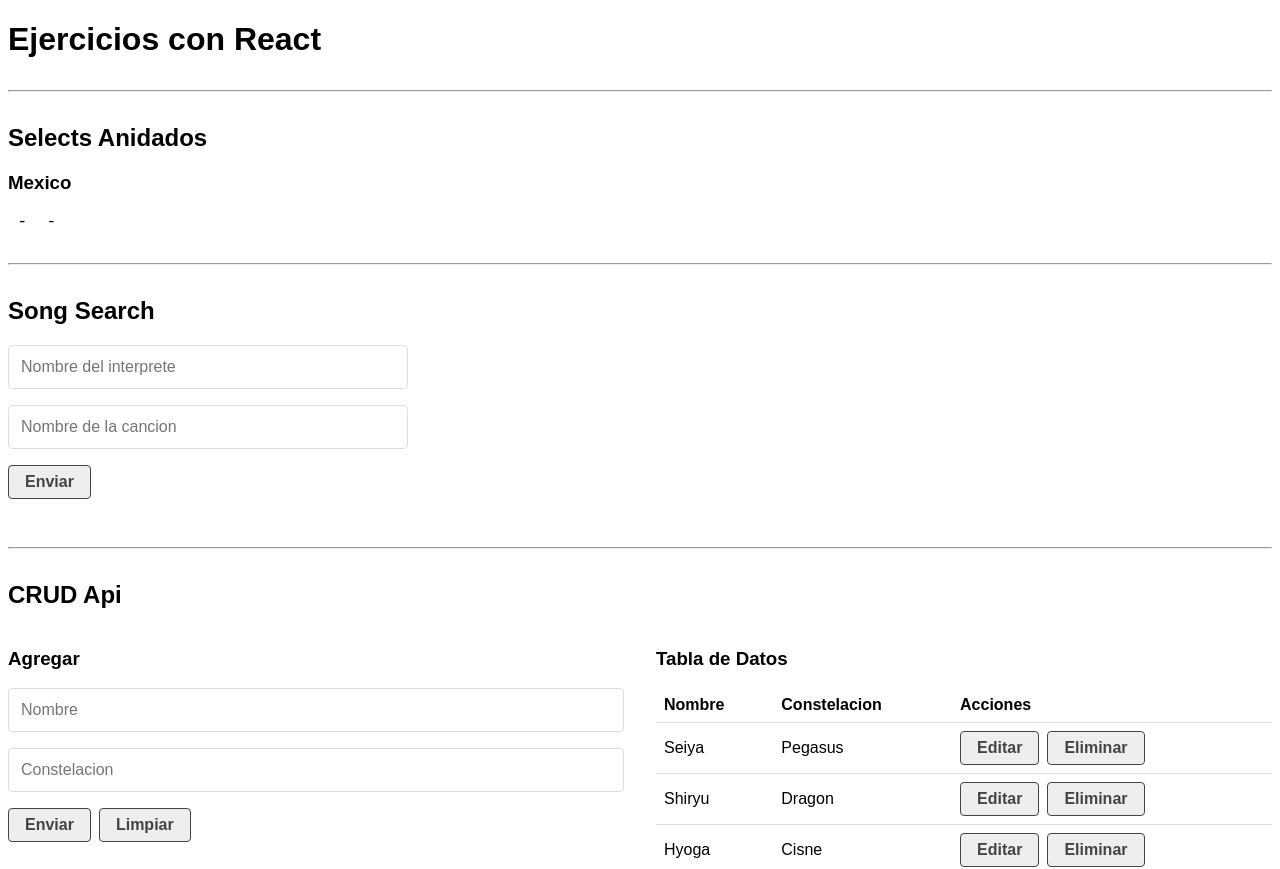
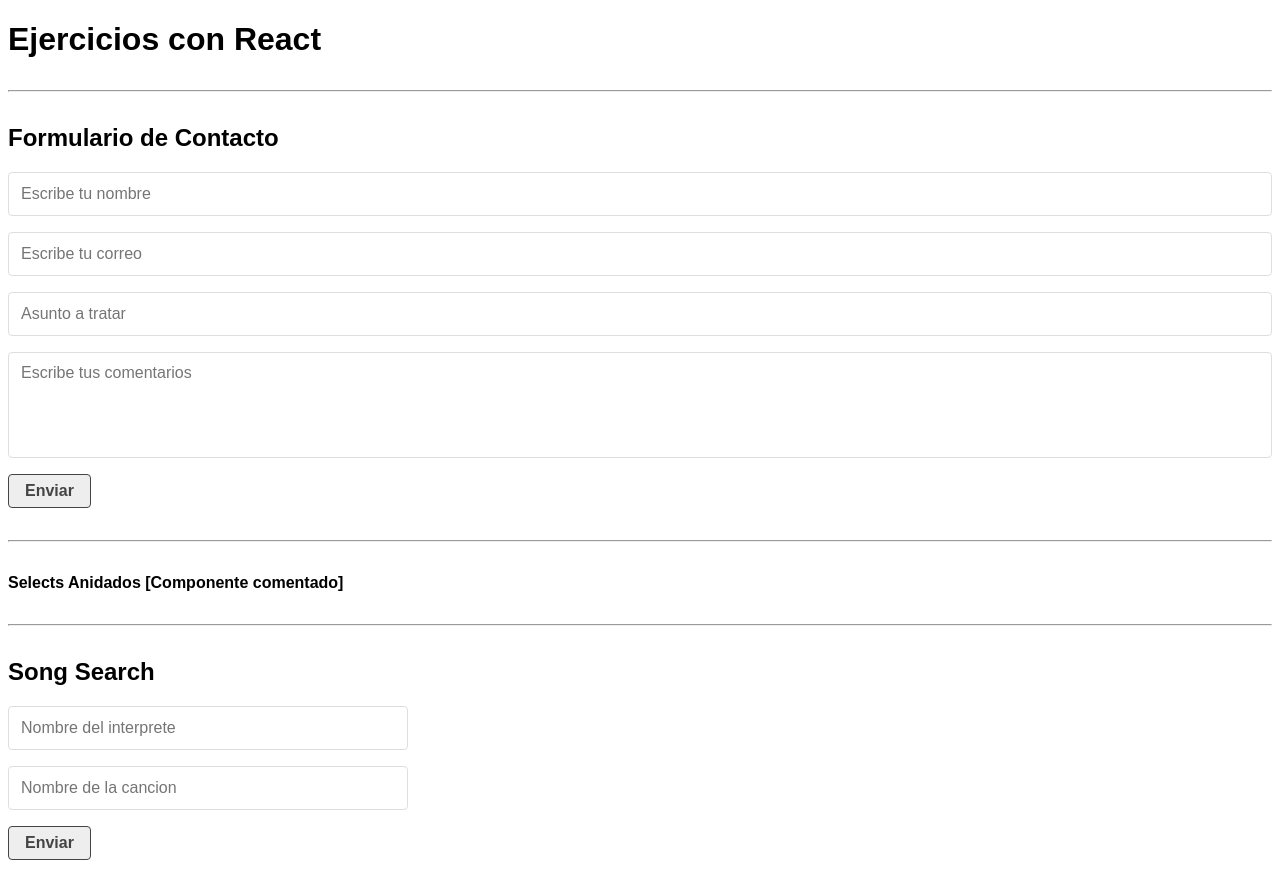
Before and after one commit to Duk3nd3/React-JS-Practices, a React (Create React App) app in the folder 02-react-exercises/: page / in a window 1280 px wide. Shown: the top 869 px of the page. Built offline with nearby package versions, Linux system fonts and the light colour scheme; no server answers; data requests are answered from the project's data file.

Commit message:
Validacion Formularios: Envio de datos AJAX y API FormSubmit (Finalizado)

```diff
--- a/02-react-exercises/src/App.js
+++ b/02-react-exercises/src/App.js
@@ -1,7 +1,8 @@
 import React from 'react';
+import ContactForm from './components/ContactForm';
 import CrudApi from './components/CrudApi';
 import CrudApp from './components/CrudApp';
-import SelectAnidados from './components/SelectAnidados';
+// import SelectAnidados from './components/SelectAnidados';
 import SongSearch from './components/SongSearch';
 
 function App() {
@@ -9,7 +10,10 @@ function App() {
 		<>
 			<h1>Ejercicios con React</h1>
 			<hr />
-			<SelectAnidados />
+			<ContactForm />
+			<hr />
+			<strong>Selects Anidados [Componente comentado]</strong>
+			{/* <SelectAnidados /> */}
 			<hr />
 			<SongSearch />
 			<hr />
--- /dev/null
+++ b/02-react-exercises/src/components/ContactForm.jsx
@@ -0,0 +1,115 @@
+import React from 'react';
+import { useForm } from '../hooks/useForm';
+import Loader from './Loader';
+import Message from './Message';
+
+const initialForm = {
+	name: '',
+	email: '',
+	subject: '',
+	comments: '',
+};
+
+const validationsForm = (form) => {
+	let errors = {};
+	const regexName = /^[A-Za-zÑñÁáÉéÍíÓóÚúÜü\s]+$/;
+	const regexEmail = /^(\w+[/./-]?){1,}@[a-z]+[/.]\w{2,}$/;
+	const regexComments = /^.{1,255}$/;
+
+	if (!form.name.trim()) {
+		errors.name = 'El campo "Nombre" es requerido';
+	} else if (!regexName.test(form.name.trim())) {
+		errors.name =
+			'ATENCION: El campo "NOMBRE" solo acepta letras y espacios en blanco';
+	}
+
+	if (!form.email.trim()) {
+		errors.email = 'El campo "CORREO" es requerido';
+	} else if (!regexEmail.test(form.email.trim())) {
+		errors.email = 'ATENCION: El campo "CORREO" es incorrecto';
+	}
+
+	if (!form.subject.trim()) {
+		errors.subject = 'El campo "ASUNTO A TRATAR" es requerido';
+	}
+
+	if (!form.comments.trim()) {
+		errors.comments = 'El campo "COMENTARIO" es requerido';
+	} else if (!regexComments.test(form.comments.trim())) {
+		errors.comments =
+			'ATENCION: El campo "COMENTARIO" no debe exceder los 255 caracteres';
+	}
+
+	return errors;
+};
+
+let styles = {
+	fontWeight: 'bold',
+	color: '#dc3545',
+};
+
+const ContactForm = () => {
+	const {
+		form,
+		errors,
+		loading,
+		response,
+		handleChange,
+		handleBlur,
+		handleSubmit,
+	} = useForm(initialForm, validationsForm);
+	return (
+		<div>
+			<h2>Formulario de Contacto</h2>
+			<form onSubmit={handleSubmit}>
+				<input
+					type='text'
+					name='name'
+					placeholder='Escribe tu nombre'
+					onBlur={handleBlur}
+					onChange={handleChange}
+					value={form.name}
+					required
+				/>
+				{errors.name && <p style={styles}>{errors.name}</p>}
+				<input
+					type='email'
+					name='email'
+					placeholder='Escribe tu correo'
+					onBlur={handleBlur}
+					onChange={handleChange}
+					value={form.email}
+					required
+				/>
+				{errors.email && <p style={styles}>{errors.email}</p>}
+				<input
+					type='text'
+					name='subject'
+					placeholder='Asunto a tratar'
+					onBlur={handleBlur}
+					onChange={handleChange}
+					value={form.subject}
+					required
+				/>
+				{errors.subject && <p style={styles}>{errors.subject}</p>}
+				<textarea
+					name='comments'
+					cols='50'
+					rows='5'
+					placeholder='Escribe tus comentarios'
+					onBlur={handleBlur}
+					onChange={handleChange}
+					value={form.comments}
+				></textarea>
+				{errors.comments && <p style={styles}>{errors.comments}</p>}
+				<input type='submit' value='Enviar' />
+			</form>
+			{loading && <Loader />}
+			{response && (
+				<Message msg='Los datos han sido enviados' bgColor='#198754' />
+			)}
+		</div>
+	);
+};
+
+export default ContactForm;
--- /dev/null
+++ b/02-react-exercises/src/hooks/useForm.jsx
@@ -0,0 +1,59 @@
+import { useState } from 'react';
+import { helpHttp } from '../helpers/helpHttp';
+
+export const useForm = (initialForm, validateForm) => {
+	const [form, setForm] = useState(initialForm);
+	const [errors, setErrors] = useState({});
+	const [loading, setLoading] = useState(false);
+	const [response, setResponse] = useState(null);
+
+	const handleChange = (e) => {
+		const { name, value } = e.target;
+
+		setForm({
+			...form,
+			[name]: value,
+		});
+	};
+
+	const handleBlur = (e) => {
+		handleChange(e);
+		setErrors(validateForm(form));
+	};
+
+	const handleSubmit = (e) => {
+		e.preventDefault();
+		setErrors(validateForm(form));
+
+		if (Object.keys(errors).length === 0) {
+			alert('Enviando Formulario');
+			setLoading(true);
+			helpHttp()
+				.post('https://formsubmit.co/ajax/duk3nd3@gmail.com', {
+					body: form,
+					headers: {
+						'Content-Type': 'application/json',
+						Accept: 'application/json',
+					},
+				})
+				.then((res) => {
+					setLoading(false);
+					setResponse(true);
+					setForm(initialForm);
+					setTimeout(() => setResponse(false), 5000);
+				});
+		} else {
+			return;
+		}
+	};
+
+	return {
+		form,
+		errors,
+		loading,
+		response,
+		handleChange,
+		handleBlur,
+		handleSubmit,
+	};
+};
--- a/02-react-exercises/src/index.css
+++ b/02-react-exercises/src/index.css
@@ -10,7 +10,9 @@ html {
 	box-sizing: inherit;
 }
 
-input[type='text'] {
+input[type='text'],
+input[type='email'],
+textarea {
 	border: thin solid #dedede;
 	border-radius: 0.25rem;
 	padding: 0.75rem;
@@ -21,6 +23,11 @@ input[type='text'] {
 	font-size: 1rem;
 	line-height: 1;
 	background-color: transparent;
+}
+
+textarea {
+	font-family: inherit;
+	resize: none;
 }
 
 button,
```
